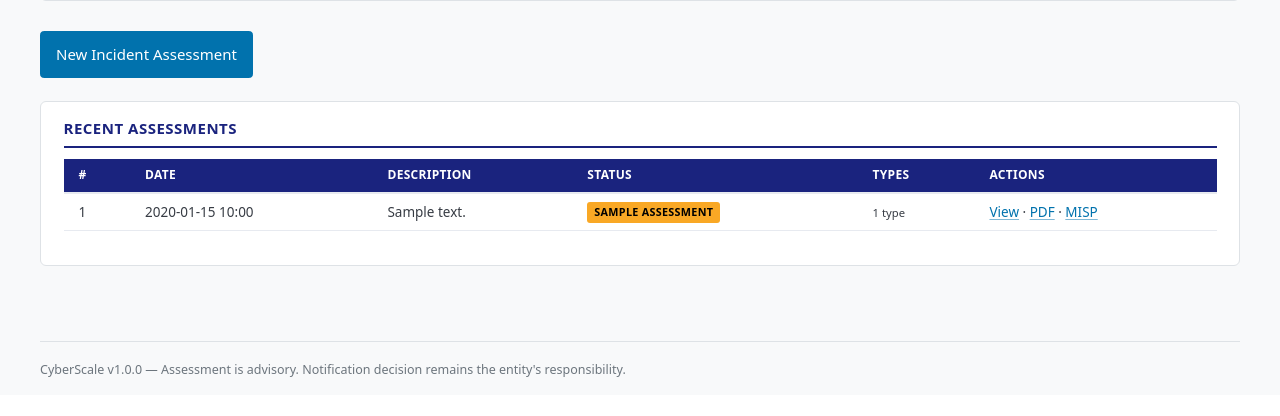
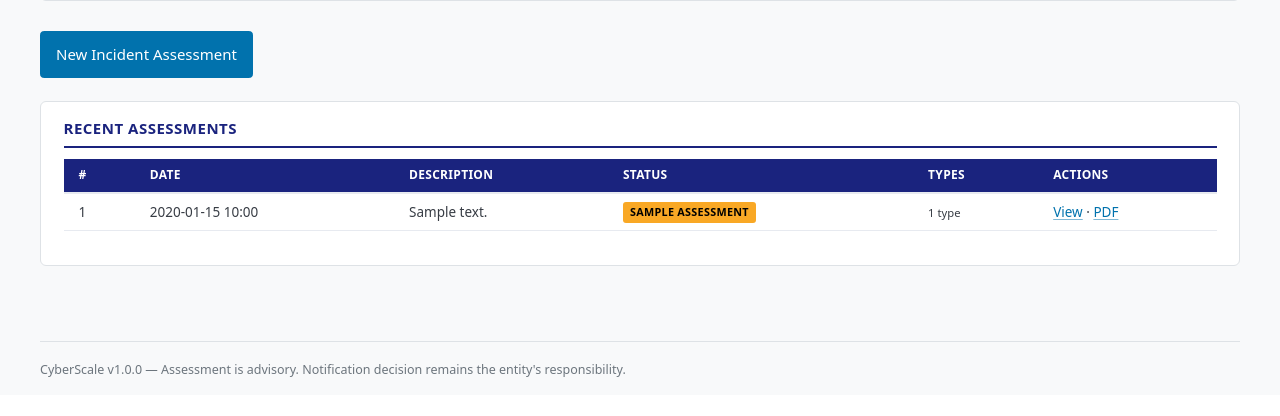
Before and after one commit to eromang/CyberScale, a Django app: template templates/entity/dashboard.html in a window 1280 px wide. Shown: the part 330-746 px from the top of the page. Run offline with Django 5.2, Linux system fonts and the light colour scheme; tables that the repository leaves empty hold one stand-in row (values such as "Sample post"); the template is opened without the code that fills it: values that come from a table or form of the project are taken from there, most other values are stand-ins (such as "Sample title", 1, 10 or a date in 2020); data that the repository does not hold is empty; some libraries are stand-ins or nearby versions.

Commit message:
fix: remove standalone MISP link from dashboard
Per-type MISP downloads are available on the result page. The
dashboard link was misleading for multi-type assessments since
it only exported the primary entity type.

Co-Authored-By: Claude Opus 4.6 (1M context) <noreply@anthropic.com>

```diff
--- a/templates/entity/dashboard.html
+++ b/templates/entity/dashboard.html
@@ -99,7 +99,6 @@
             {% else %}
               <a href="{% url 'assessment_result' a.pk %}">View</a>
               &middot; <a href="{% url 'assessment_pdf' a.pk %}">PDF</a>
-              &middot; <a href="{% url 'assessment_misp_json' a.pk %}">MISP</a>
             {% endif %}
           </td>
         </tr>
```
